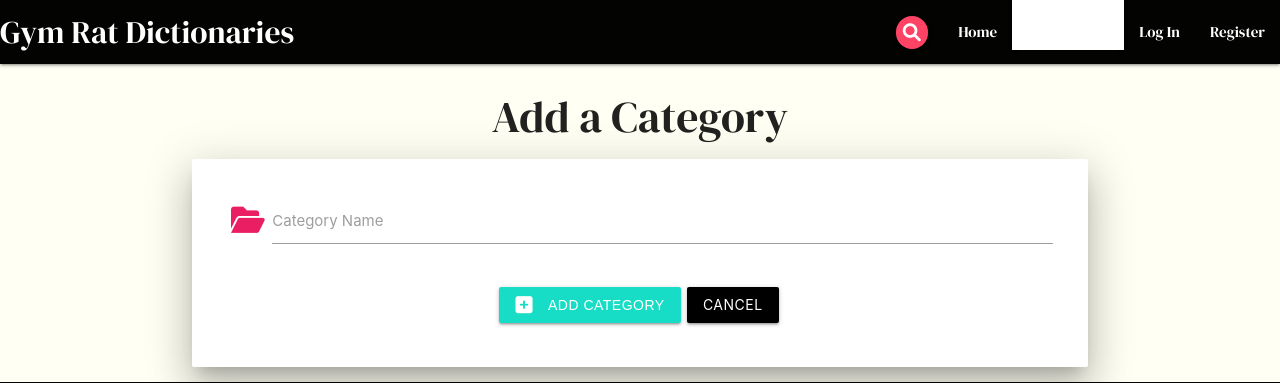
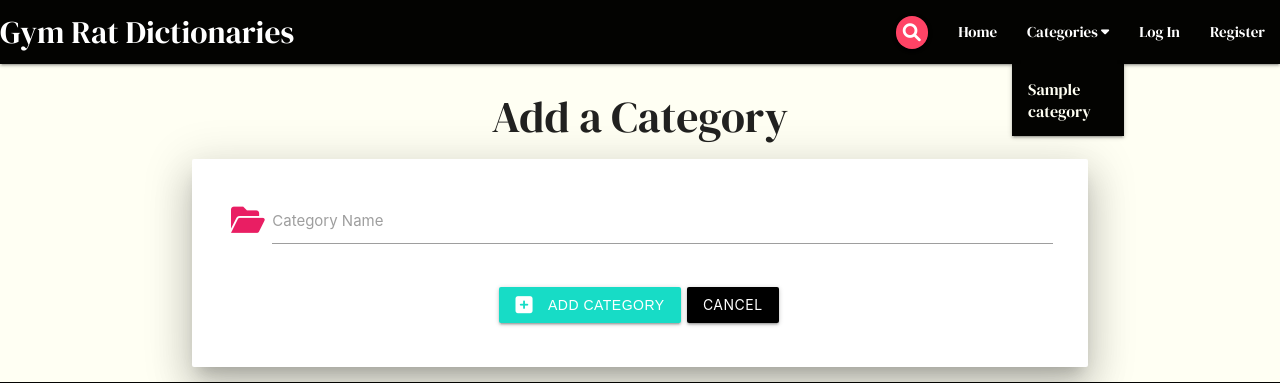
Before and after one commit to KSheeds1/Gym-Rat-Dictionaries, a Flask app: page /add_category in a window 1280 px wide, after a click on "Categories". Shown: the top 383 px of the page. Run offline with Flask 2, Linux system fonts and the light colour scheme; a database or web service that is not in the repository returns one stand-in record (values such as "Sample title"); some libraries are stand-ins or nearby versions.

Commit message:
Use a context processor to inject the categories collection into the navbar and sidenav dropdown menus. Build category_pg function to dynamically generate a specific category page depending on user selection in the dropdown menu. Wrap the 'categories' variable in the add and edit definition functions to fix bug.

```diff
--- a/app.py
+++ b/app.py
@@ -16,6 +16,17 @@ app.config["MONGO_URI"] = os.environ.get("MONGO_URI")
 app.secret_key = os.environ.get("SECRET_KEY")
 
 mongo = PyMongo(app)
+
+
+@app.context_processor
+def category_menu():
+    """
+    Injects a dictionary of the categories collection
+    automatically into the context of the template, in
+    this case, into the navbar dropdown menu in base.html.
+    """
+    categories = list(mongo.db.categories.find())
+    return dict(categories=categories)
 
 
 @app.route("/")
@@ -38,6 +49,20 @@ def search():
     definitions = list(mongo.db.definitions.find(
         {"$text": {"$search": query}}))
     return render_template("definitions.html", definitions=definitions)
+
+
+@app.route("/category_pg/<category_id>")
+def category_pg(category_id):
+    """
+    This function dynamically generates a page for the category
+    selected by the user in the nav dropdown menu. Users can view
+    definitions filtered by category.
+    """
+    category = mongo.db.categories.find_one({"_id": ObjectId(category_id)})
+    defintions = mongo.db.definitions.find(
+        {"category_name": category["category_name"]})
+    return render_template("category_pg.html", definitions=defintions,
+                           category=category)
 
 
 @app.route("/register", methods=["GET", "POST"])
@@ -159,7 +184,7 @@ def add_definition():
         mongo.db.definitions.insert_one(definition)
         flash("Your definition has been added successfully.")
         return redirect(url_for("get_definitions"))
-    categories = mongo.db.categories.find().sort("category_name", 1)
+    categories = list(mongo.db.categories.find().sort("category_name", 1))
     return render_template("add_definition.html", categories=categories)
 
 
@@ -188,9 +213,9 @@ def edit_definition(definition_id):
 
     definition = mongo.db.definitions.find_one(
         {"_id": ObjectId(definition_id)})
-    categories = mongo.db.categories.find().sort("category_name", 1)
+    categories = list(mongo.db.categories.find().sort("category_name", 1))
     return render_template("edit_definition.html",
-        definition=definition, categories=categories)
+                            definition=definition, categories=categories)
 
 
 @app.route("/delete_definition/<definition_id>")
--- a/static/css/style.css
+++ b/static/css/style.css
@@ -57,6 +57,16 @@ nav ul li a:hover {
     color: #030301;
 }
 
+/*---------------------- Nav Dropdown Menu: */
+.dropdown-content li a {
+    background-color: #030301;
+    color: #fffff3;
+}
+
+.dropdown-content li:hover {
+    color: #030301;
+}
+
 /*---------------------- Sidenav: */
 .sidenav .collapsible-header {
     padding: 0 32px;
@@ -65,6 +75,13 @@ nav ul li a:hover {
 .sidenav .fa-caret-down:before {
     font-size: small;
 }
+
+/*---------------------- Sidenav collapsible-accordion: */
+.sidenav .collapsible-body li a {
+    background-color: #030301;
+    color: #fffff3;
+}
+
 
 /*---------------------- Footer: */
 .page-footer {
--- a/static/js/script.js
+++ b/static/js/script.js
@@ -1,6 +1,9 @@
 $(document).ready(function(){
-    $(".dropdown-trigger").dropdown();
+    $(".dropdown-trigger").dropdown({
+        coverTrigger: false
+    });
     $('.sidenav').sidenav();
+    $('.collapsible').collapsible();
     $('.fixed-action-btn').floatingActionButton({
       direction: 'top'
     });
--- a/templates/base.html
+++ b/templates/base.html
@@ -21,7 +21,9 @@
                 <a href="#" data-target="mobile-demo" class="sidenav-trigger right"><i class="fas fa-bars"></i></a>
                 <!--Dropdown1 menu-->
                 <ul id="dropdown1" class="dropdown-content">
-                    <li><a href="#!"></a></li>
+                    {% for category in categories %}
+                        <li><a href="{{ url_for('category_pg', category_id=category._id) }}">{{ category.category_name}}</a></li>
+                    {% endfor %}
                 </ul>
                 <ul class="right hide-on-med-and-down">
                     <li><a class="btn-floating btn-small search" id="search"><i class="fas fa-search"></i></a></li>
@@ -45,18 +47,27 @@
         </nav>
         <!--Mobile Sidenav-->
         <ul class="sidenav nav-dark" id="mobile-demo">
-            <li><a href="{{ url_for('get_definitions') }}" class="brand-logo"><span class="white-text">GRD</span></a>
+            <li><a href="{{ url_for('get_definitions') }}" class="brand-logo center-align"><span class="white-text">GRD</span></a>
             </li>
             <li><a href="{{ url_for('get_definitions') }}"><span class="white-text">Home</span></a></li>
             {% if session.user|lower != "admin"|lower %}
                 <!--Categories dropdown menu-->
-                <li>
-                    <a class="collapsible-header"><span class="white-text">Categories<i class="fas fa-caret-down fa-xs"></i></span></a>
-                    <div class="collapsible-body">
-                        <ul>
-                            <li><a href="#!">First</a></li>
-                        </ul>
-                    </div>
+                <li class="no-padding"></li>
+                <ul class="collapsible collapsible-accordion">
+                    <li>
+                        <a class="collapsible-header"><span class="white-text">Categories<i
+                                    class="fas fa-caret-down fa-xs"></i></span></a>
+                        <div class="collapsible-body">
+                            <ul>
+                                {% for category in categories %}
+                                <li><a
+                                        href="{{ url_for('category_pg', category_id=category._id) }}">{{ category.category_name }}</a>
+                                </li>
+                                {% endfor %}
+                            </ul>
+                        </div>
+                    </li>
+                </ul>
                 </li>
             {% endif %}
             {% if session.user %}
```
Also changed, not shown: templates/category_pg.html (added, +35 -0 lines).
